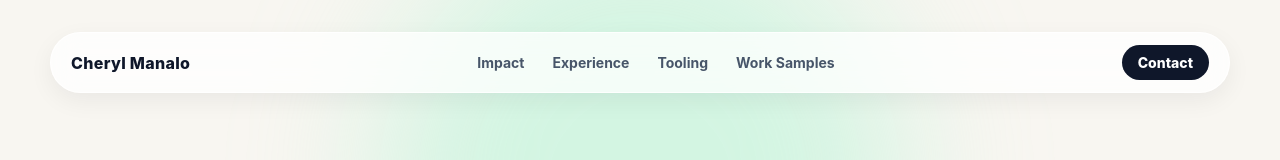
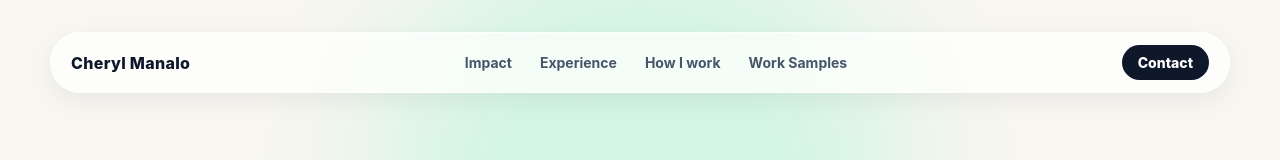
Before and after one commit to cherylmanalo-15/cheryl-resume-website, a React (Vite) app: page / in a window 1280 px wide. Shown: the top 160 px of the page. Built offline with nearby package versions, Linux system fonts and the light colour scheme.

Commit message:
Balance PMM approach with messaging craft and judgment

```diff
--- a/src/App.jsx
+++ b/src/App.jsx
@@ -92,7 +92,7 @@ const roles = [
   },
 ];
 
-const tools = ["Claude", "ChatGPT", "Notion AI", "Granola", "HubSpot", "Salesforce", "Figma", "Miro", "Gong", "Amplitude", "Google Analytics", "CMS", "Webinar tooling", "Enablement platforms"];
+const tools = ["ChatGPT", "Claude", "Figma", "Miro", "Gong", "Amplitude", "HubSpot", "Salesforce"];
 
 function SectionHeader({ eyebrow, title, description }) {
   return (
@@ -114,7 +114,7 @@ export default function App() {
           <div className="nav-links">
             <a href="#impact">Impact</a>
             <a href="#experience">Experience</a>
-            <a href="#tooling">Tooling</a>
+            <a href="#tooling">How I work</a>
             <a
   href="/cheryl-resume-website/portfolio/Cheryl-Manalo-Work-Samples.pdf"
   target="_blank"
@@ -213,7 +213,7 @@ export default function App() {
       </section>
 
       <section id="tooling" className="dark-section">
-        <SectionHeader eyebrow="AI & GTM workflow tooling" title="Modern PMM operating system." description="I use AI-assisted workflows and GTM tooling to accelerate messaging iteration, launch planning, executive briefings, competitive research, campaign execution, and field readiness." />
+        <SectionHeader eyebrow="Approach" title="How I work." description="Clear positioning starts with understanding the customer. I connect research and competitive insight to messaging, then refine the story with product and sales teams. AI-assisted workflows and marketing tools support the research, iteration, and execution; the judgment behind the work is mine." />
         <div className="tool-list">
           {tools.map((tool) => <span key={tool}>{tool}</span>)}
         </div>
```
